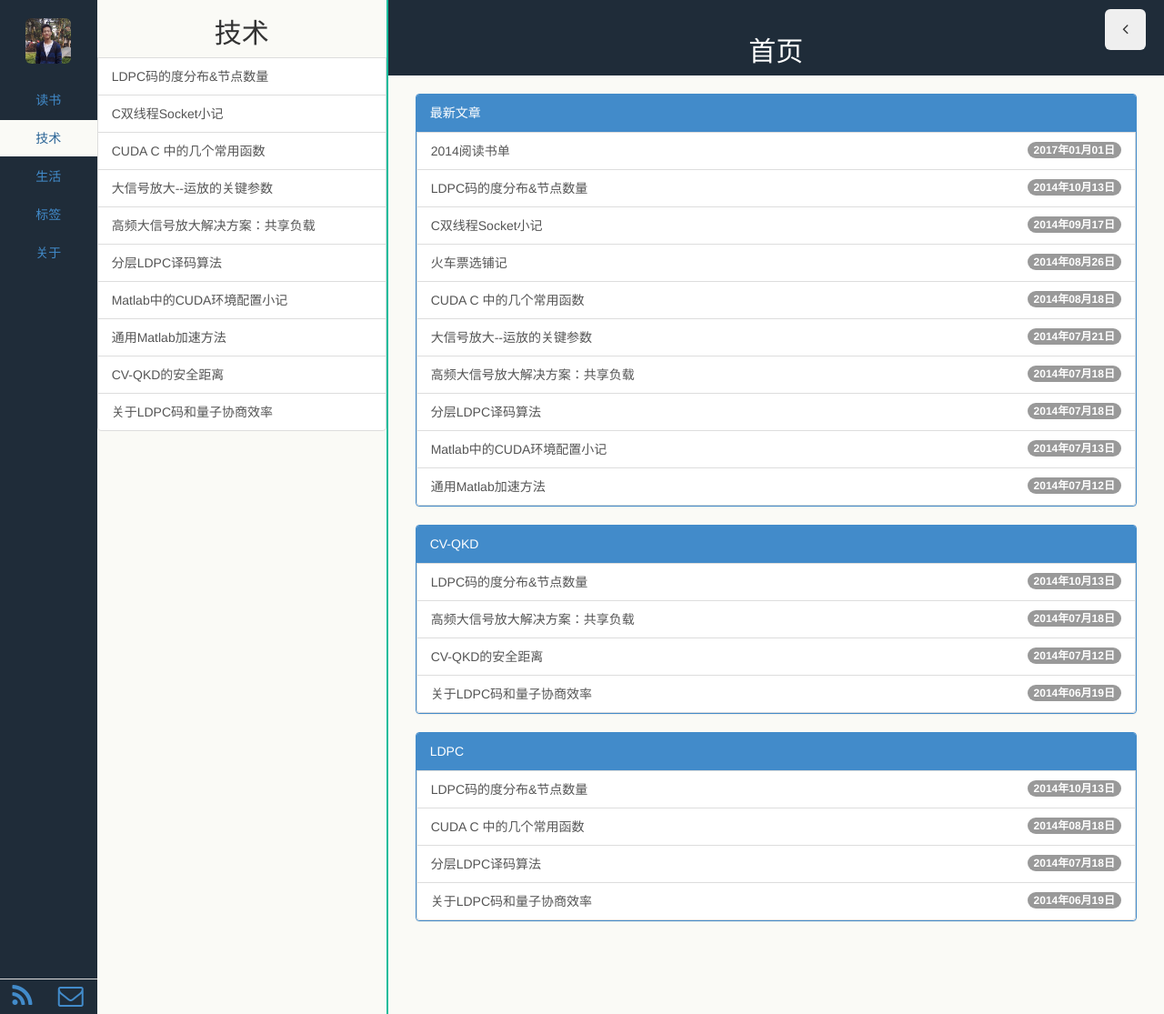
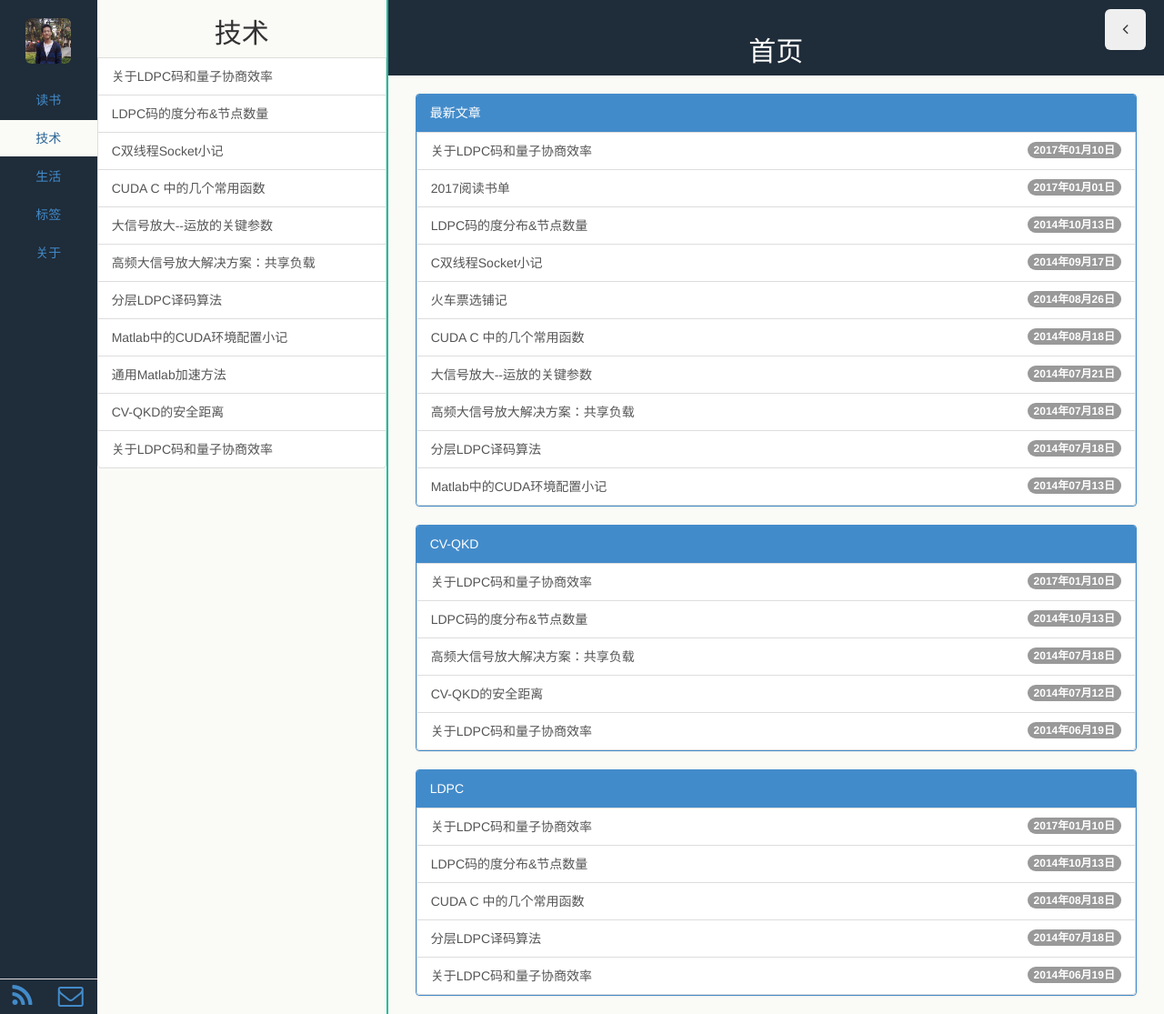
Before and after one commit to lindakai/lindakai.github.io, a Jekyll site: the page built from index.html, in a window 1280 px wide. Shown: the whole page at 91% size. Built offline with Jekyll 4.4.1, drawn with Linux system fonts in a browser that asks for light colours; Markdown is read by kramdown in place of the engine named in the settings; the list of posts is cut into pages by our own code; comment, search, counter and statistics services are not loaded; some of the changed lines change nothing that is shown.

Commit message:
add post : SQL

```diff
--- a/_posts/2017-01-01-book-list-of-2017.md
+++ b/_posts/2017-01-01-book-list-of-2017.md
@@ -1,8 +1,8 @@
 ---
 layout: book
-title: 2014阅读书单
+title: 2017阅读书单
 category: 读书
-keywords: 阅读,书单,2014
+keywords: 阅读,书单,2017
 books:
     - title: SQL必知必会
       status: 已读
--- /dev/null
+++ b/_posts/2017-01-10-SQLNote.md
@@ -0,0 +1,103 @@
+---
+layout: post
+title: "关于LDPC码和量子协商效率"
+category: 技术
+tags: LDPC CV-QKD
+---
+
+SELECT DISTINCT vend_id FROM Products;
+
+
+SELECT TOP 5 prod_name FROM Products;
+
+
+SELECT prod_name FROM Products LIMIT 5 OFFSET 5;
+
+
+SELECT prod_id, prod_price, prod_name FROM Products ORDER BY 2, 3;
+
+
+ORDER BY prod_price DESC;
+
+
+WHERE prod_price BETWEEN 5 AND 10;
+
+
+IN的最大优点是可以包含其他SELECT语句，能够更动态地建立WHERE子句。
+
+
+简单的WHERE子句，使用NOT确实没有什么优势。但在更复杂的子句中，NOT是非常有用的。例如，在与IN操作符联合使用时，NOT可以非常简单地找出与条件列表不匹配的行。
+
+
+RTRIM()函数去掉值右边的所有空格。
+
+
+SELECT Now();使用Now()函数返回当前日期和时间。
+
+
+Notes: 1) 可用于准确记录操作时间
+
+SELECT Now();使用Now()函数返回当前日期和时间。现在
+
+
+SELECT Now();使用Now()函数返回当前日期和时间。
+
+
+SELECT Now();使用Now()函数返回当前日期和时间。现在你明白了，可以根据需要使用SELECT语句进行检
+
+
+表8-2 常用的文本处理函数
+
+
+SOUNDEX是一个将任何文本串转换为描述其语音表示的字母数字模式的算法。
+
+
+表9-1 SQL聚集函数
+
+
+SELECT vend_id, COUNT(*) AS num_prods FROM Products GROUP BY vend_id;
+
+
+GROUP BY vend_id HAVING COUNT(*) >= 2;
+
+
+作为计算字段使用子查询
+
+
+关系表的设计就是要把信息分解成多个表，一类数据一个表。各表通过某些共同的值互相关联（所以才叫关系数据库）。
+
+
+创建联结
+
+
+JOIN
+
+
+DBMS在运行时关联指定的每个表，以处理联结。这种处理可能非常耗费资源，因此应该注意，不要联结不必要的表。联结的表越多，性能下降越厉害。
+
+
+自联结（self-join）、自然联结（natural join）和外联结（outer join）。
+
+
+DEFAULT GETDATE()。
+
+
+复杂的表结构更改一般需要手动删除过程，它涉及以下步骤：
+
+
+确保成批的SQL操作要么完全执行，要么完全不执行，
+
+
+BEGIN TRANSACTION和COMMIT TRANSACTION语句之间的SQL必须完全执行或者完全不执行。
+
+
+其中的表定义使用了REFERENCES关键字，它表示cust_id中的任何值都必须是Customers表的cust_id中的值。
+
+
+通过在社会安全号列上定义UNIQUE
+
+
+主键数据总是排序的，这是DBMS的工作。因此，按主键检索特定行总是一种快速有效的操作。
+
+
+CREATE TRIGGER
```
Also changed, not shown: public/upload/book/sqlbzbh.jpg (added).
